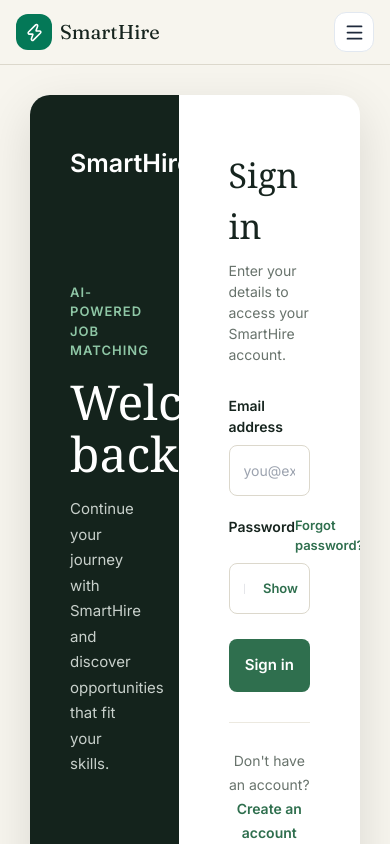
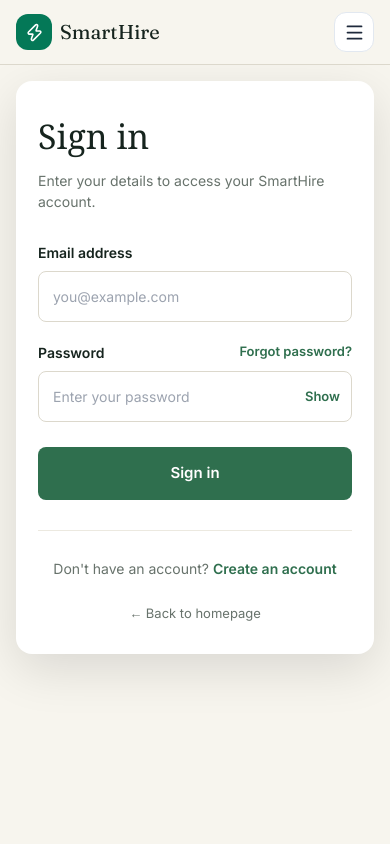
Before and after one commit to Samuelfabian123/smarthire, a React (Vite) app in the folder client/: page /login in a window 390 px wide. Shown: the top 844 px of the page. Built offline with nearby package versions, Linux system fonts and the light colour scheme; no server answers.

Commit message:
Make sign-in layout mobile friendly

```diff
--- a/client/src/pages/Login.jsx
+++ b/client/src/pages/Login.jsx
@@ -56,6 +56,7 @@ function Login() {
 
   return (
     <div
+      className="login-page"
       style={{
         minHeight: "100vh",
         backgroundColor: "#F7F5EE",
@@ -66,6 +67,7 @@ function Login() {
       }}
     >
       <div
+        className="login-card"
         style={{
           width: "100%",
           maxWidth: "900px",
@@ -79,6 +81,7 @@ function Login() {
         {/* GREEN WELCOME SIDE */}
 
         <div
+          className="login-welcome-panel"
           style={{
             width: "45%",
             backgroundColor: "#14231C",
@@ -151,6 +154,7 @@ function Login() {
         {/* LOGIN SIDE */}
 
         <div
+          className="login-form-panel"
           style={{
             width: "55%",
             padding: "55px 50px",
```
